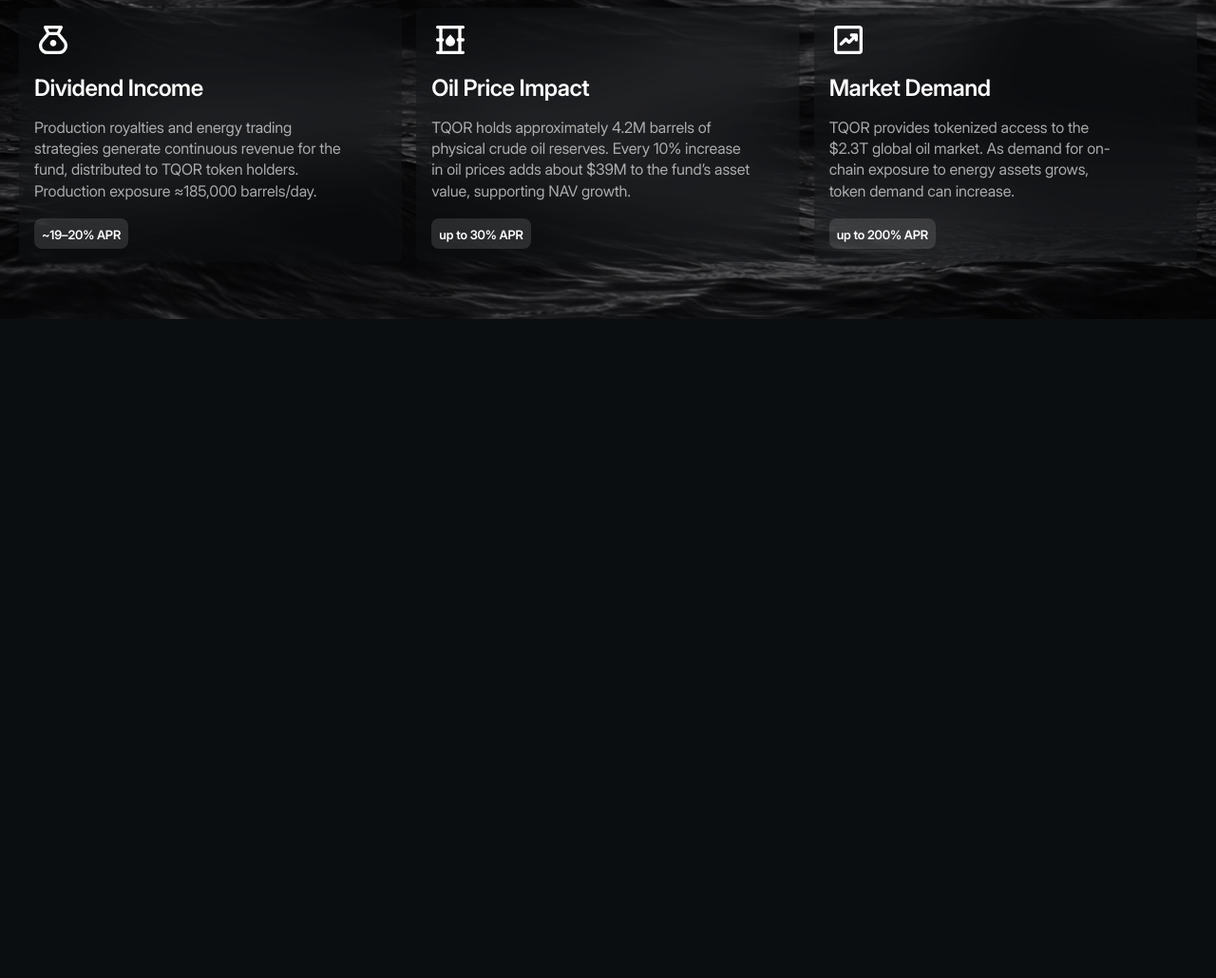
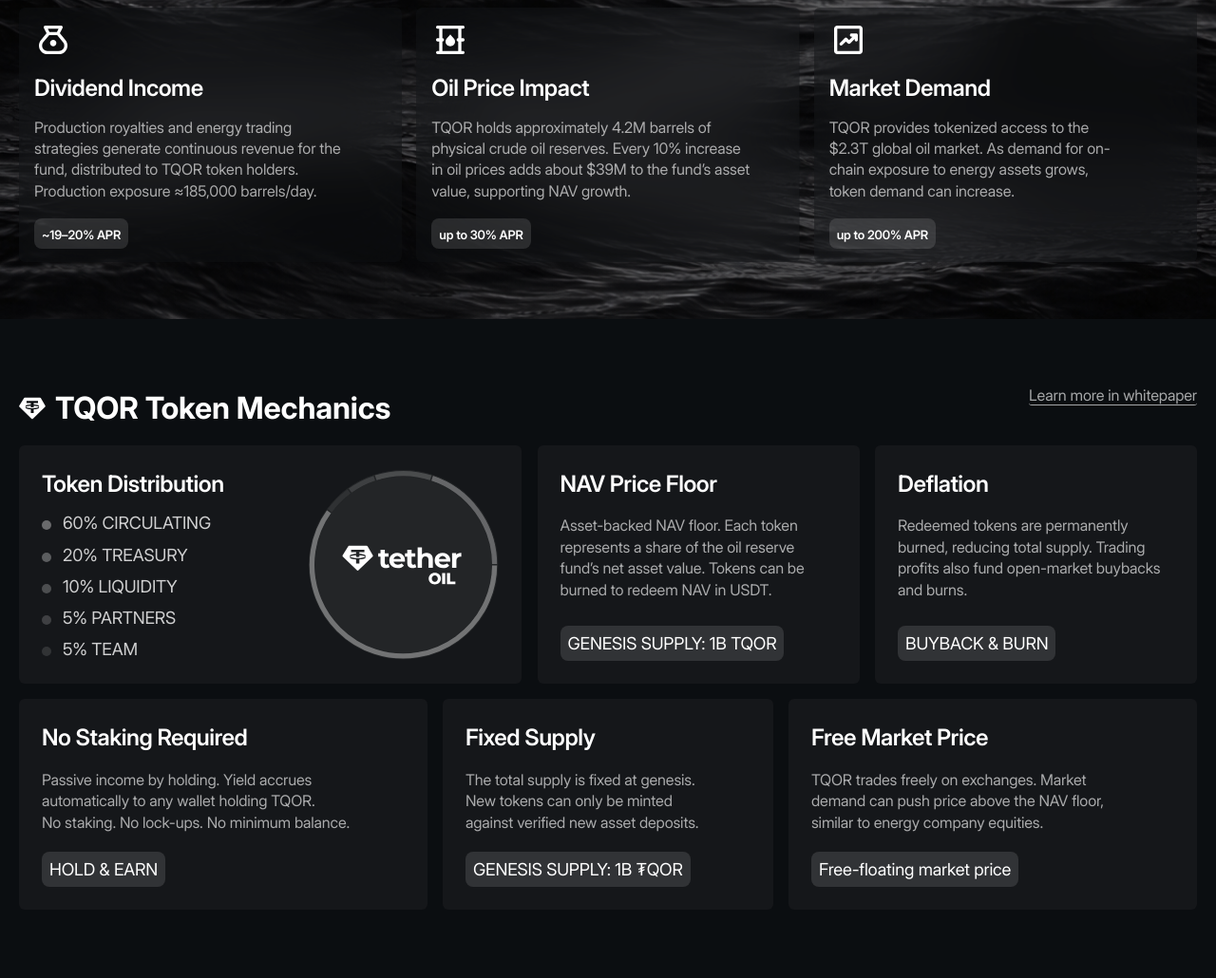
Before and after one commit to XeindsTwo/tether_oil, a plain HTML site: page app/index.html in a window 1280 px wide. Shown: the part 1655-2685 px from the top of the page at 95% size. Before the commit the page ends 1991 px from the top, so only its background shows below. Drawn offline with Linux system fonts and the light colour scheme.

Commit message:
Верстка новых секций. По факту сделано то, что было сделано дизайнером в Figma. Следующий этап - адаптив существующих секций

```diff
--- a/app/index.html
+++ b/app/index.html
@@ -214,6 +214,83 @@
   </div>
 </section>
 
+  <section class="mechanics">
+  <div class="container mechanics__container">
+    <div class="mechanics__top">
+      <h2 class="mechanics__title">
+        <img src="images/icons/tether-white.svg" alt="">
+        <span class="mechanics__title-text">TQOR Token Mechanics</span>
+      </h2>
+      <a href="#" class="mechanics__link">Learn more in whitepaper</a>
+    </div>
+    <div class="mechanics__grid mechanics__grid_row_top">
+      <article class="mechanics__item mechanics__item_type_distribution">
+        <div class="mechanics__item-left">
+          <h3 class="mechanics__item-title bottom-20">Token Distribution</h3>
+          <ul class="mechanics__list">
+            <li class="mechanics__list-item">60% CIRCULATING</li>
+            <li class="mechanics__list-item">20% TREASURY</li>
+            <li class="mechanics__list-item">10% LIQUIDITY</li>
+            <li class="mechanics__list-item">5% PARTNERS</li>
+            <li class="mechanics__list-item">5% TEAM</li>
+          </ul>
+        </div>
+        <div class="mechanics__item-right">
+          <img
+              class="mechanics__distribution-image"
+              src="images/mechanics.svg"
+              alt="Tether Oil distribution chart"
+              width="200"
+              height="200"
+          >
+        </div>
+      </article>
+      <article class="mechanics__item">
+        <h3 class="mechanics__item-title">NAV Price Floor</h3>
+        <p class="mechanics__item-text">
+          Asset-backed NAV floor. Each token represents a share of the oil
+          reserve fund’s net asset value. Tokens can be burned to redeem NAV in USDT.
+        </p>
+        <span class="mechanics__item-badge">GENESIS SUPPLY: 1B TQOR</span>
+      </article>
+      <article class="mechanics__item">
+        <h3 class="mechanics__item-title">Deflation</h3>
+        <p class="mechanics__item-text">
+          Redeemed tokens are permanently burned, reducing total supply.
+          Trading profits also fund
+          open-market buybacks and burns.
+        </p>
+        <span class="mechanics__item-badge">BUYBACK & BURN</span>
+      </article>
+    </div>
+    <div class="mechanics__grid mechanics__grid_row_bottom">
+      <article class="mechanics__item">
+        <h3 class="mechanics__item-title">No Staking Required</h3>
+        <p class="mechanics__item-text short">
+          Passive income by holding. Yield accrues automatically to any wallet
+          holding TQOR. <br> No staking. No lock-ups. No minimum balance.
+        </p>
+        <span class="mechanics__item-badge">HOLD & EARN</span>
+      </article>
+      <article class="mechanics__item">
+        <h3 class="mechanics__item-title">Fixed Supply</h3>
+        <p class="mechanics__item-text short--270">
+          The total supply is fixed at genesis. New tokens can only be minted
+          against verified new asset deposits.
+        </p>
+        <span class="mechanics__item-badge">GENESIS SUPPLY: 1B ₮QOR</span>
+      </article>
+      <article class="mechanics__item">
+        <h3 class="mechanics__item-title">Free Market Price</h3>
+        <p class="mechanics__item-text short">
+          TQOR trades freely on exchanges. Market demand can push price above
+          the NAV floor, similar to energy company equities.
+        </p>
+        <span class="mechanics__item-badge">Free-floating market price</span>
+      </article>
+    </div>
+  </div>
+</section>
 </main>
 <script src="js/main.min.js" type="module"></script>
 </body>
--- /dev/null
+++ b/app/scss/home/_mechanics.scss
@@ -0,0 +1,161 @@
+.mechanics {
+  padding: 72px 0;
+
+  &__container {
+    display: flex;
+    flex-direction: column;
+    gap: 16px;
+  }
+
+  &__top {
+    display: flex;
+    align-items: flex-start;
+    justify-content: space-between;
+  }
+
+  &__title {
+    display: inline-flex;
+    align-items: center;
+    gap: 10px;
+    font-size: 32px;
+    font-weight: 700;
+    color: #ffffff;
+
+    img {
+      width: 28px;
+      height: 28px;
+      display: inline-block;
+    }
+  }
+
+  &__title-text {
+    white-space: nowrap;
+  }
+
+  &__link {
+    line-height: 1.1;
+    border-bottom: 1px solid rgba($white, .64);
+    border-radius: 3px;
+    outline-offset: 4px;
+    outline: 1px solid transparent;
+    transition: color .4s, border .4s, background-color .4s, outline .3s;
+
+    &:hover {
+      color: $white;
+    }
+
+    &:focus {
+      outline-color: $white;
+    }
+  }
+
+  &__grid {
+    display: grid;
+    gap: 16px;
+
+    &_row_top {
+      grid-template-columns: 529px 339px 339px;
+      justify-content: space-between;
+    }
+
+    &_row_bottom {
+      grid-template-columns: 430px 348px 430px;
+      justify-content: space-between;
+    }
+  }
+
+  &__item {
+    border-radius: 6px;
+    background-color: $black200;
+    padding: 24px;
+    display: flex;
+    flex-direction: column;
+
+    &_type_distribution {
+      display: grid;
+      grid-template-columns: 1fr 200px;
+      align-items: center;
+      column-gap: 32px;
+    }
+  }
+
+  &__item-title {
+    font-size: 24px;
+    letter-spacing: -0.48px;
+    margin-bottom: 16px;
+    font-weight: 600;
+    color: $white;
+
+    &.bottom-20 {
+      margin-bottom: 12px;
+    }
+  }
+
+  &__item-text {
+    margin-bottom: 20px;
+
+    &.short {
+      max-width: 350px;
+    }
+
+    &.short--270 {
+      max-width: 270px;
+    }
+  }
+
+  &__item-badge {
+    display: inline-block;
+    max-width: max-content;
+    padding: 6px 8px;
+    border-radius: 8px;
+    margin-top: auto;
+    font-size: 18px;
+    color: $white;
+    background-color: rgba($white, .12);
+  }
+
+  &__list {
+    @include flex-column(8);
+  }
+
+  &__list-item {
+    position: relative;
+    padding-left: 22px;
+    font-size: 18px;
+    color: rgba($white, .8);
+
+    &::before {
+      content: "";
+      position: absolute;
+      left: 0;
+      top: 0.55em;
+      width: 10px;
+      height: 10px;
+      border-radius: 50%;
+      background-color: #ffffff;
+      opacity: 0.36;
+    }
+
+    &:nth-child(2)::before {
+      opacity: 0.30;
+    }
+
+    &:nth-child(3)::before {
+      opacity: 0.24;
+    }
+
+    &:nth-child(4)::before {
+      opacity: 0.18;
+    }
+
+    &:nth-child(5)::before {
+      opacity: 0.12;
+    }
+  }
+
+  &__distribution-image {
+    display: block;
+    width: 200px;
+    height: 200px;
+  }
+}
--- a/app/scss/style.scss
+++ b/app/scss/style.scss
@@ -12,3 +12,4 @@
 @import "home/hero";
 @import "home/reserve";
 @import "home/returns";
+@import "home/mechanics";
```
Also changed, not shown: app/html/home/_mechanics.html (added, +77 -0 lines), app/html/index.html (+1 -0 lines), app/css/style.min.css, app/images/mechanics.svg (added).
